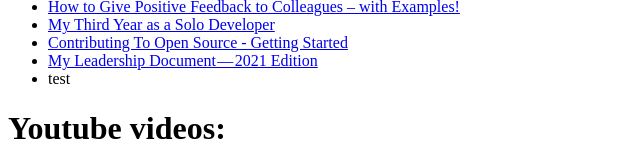
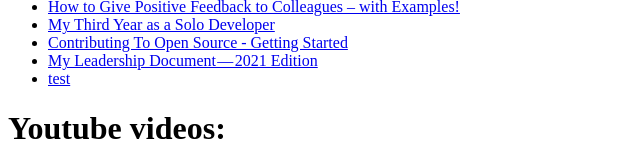
Before and after one commit to sleski/sleski.github.io, a plain HTML site: page articles/index.html in a window 1280 px wide. Shown: the part 158-325 px from the top of the page, 0-640 px from the left. Drawn offline with Linux system fonts and the light colour scheme.

Commit message:
Fixed 2 urls

```diff
--- a/articles/index.html
+++ b/articles/index.html
@@ -9,7 +9,7 @@
       <li><a href="https://mtlynch.io/solo-developer-year-3/">My Third Year as a Solo Developer</a></li>
       <li><a href="https://releasehub.com/blog/contributing-to-open-source">Contributing To Open Source - Getting Started</a></li>
       <li><a href="https://m.subbu.org/my-leadership-document-2021-edition-132aec22fc0e">My Leadership Document — 2021 Edition</a></li>
-      <li><a href="#"></a>test</li>
+      <li><a href="#">test</a></li>
     </ul>
 
     <h1 data-i18n>Youtube videos:</h1>
```
